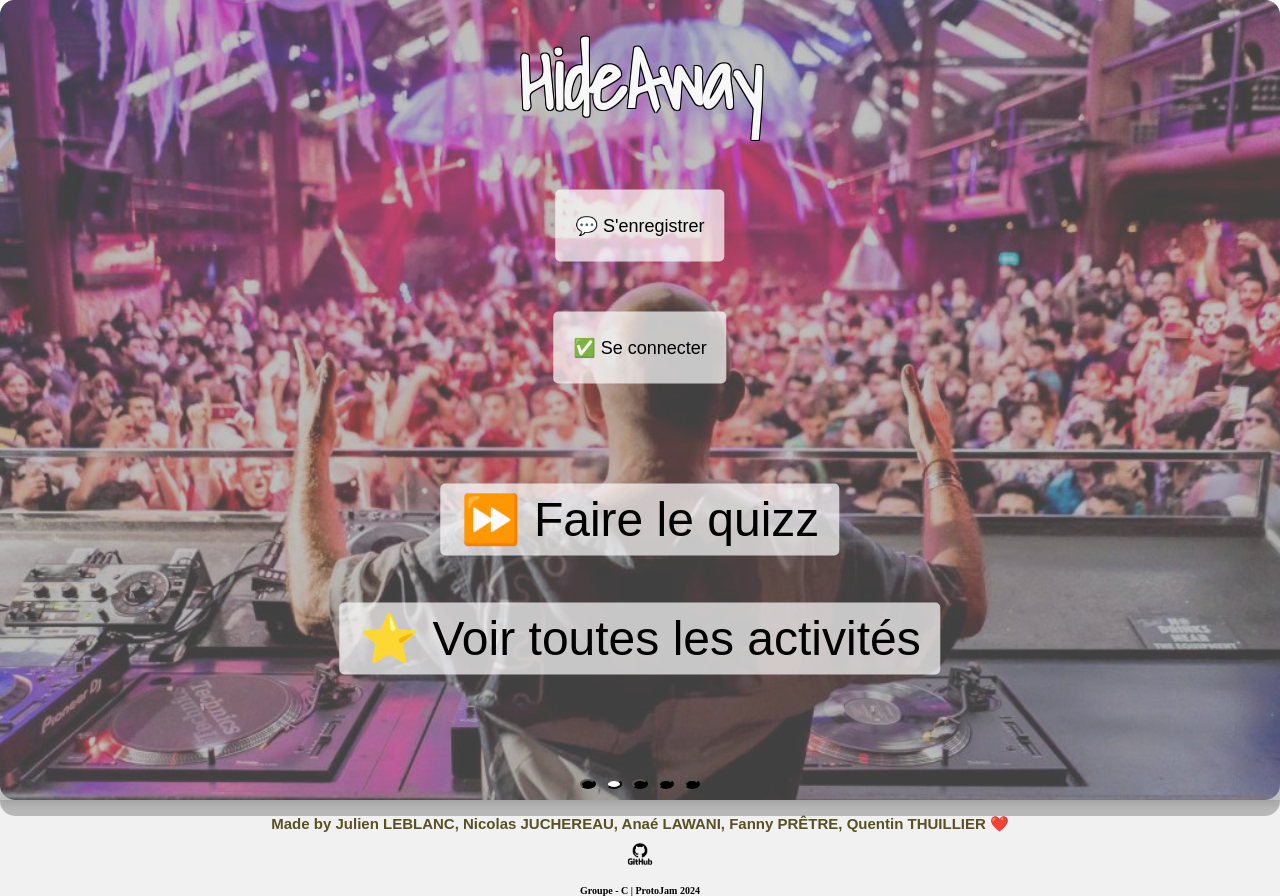
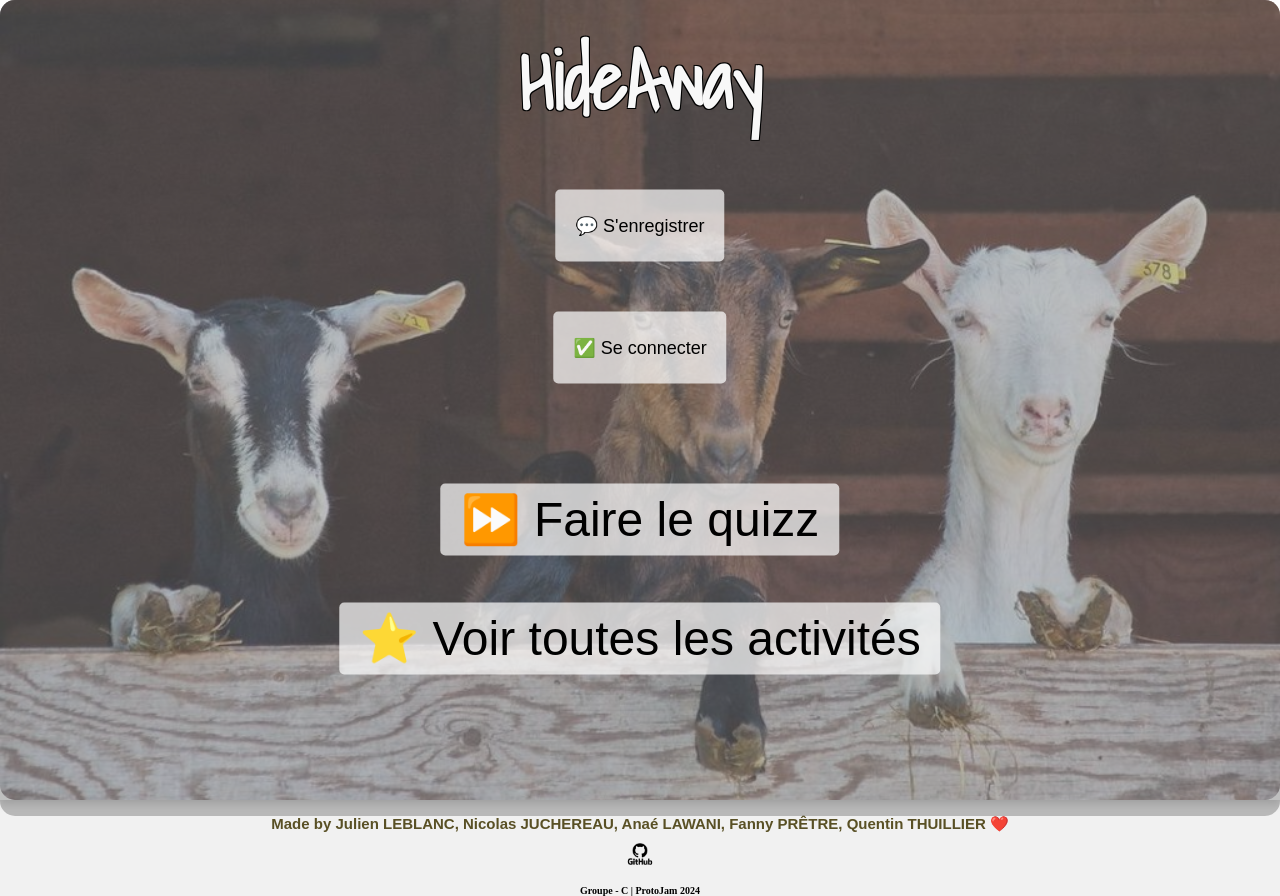
Before and after one commit to WildCodeSchool-2024-02/HideAway, a React (Vite) app in the folder client/: page / in a window 1280 px wide. Built offline with nearby package versions, Linux system fonts and the light colour scheme; a web font is replaced by a local one.

Commit message:
Modify slider for a fix wallpaper on the home page

```diff
--- a/client/src/pages/Home.jsx
+++ b/client/src/pages/Home.jsx
@@ -1,56 +1,11 @@
 import "./styles/home.css";
 import { Link } from "react-router-dom";
 
-import { useState, useEffect } from "react";
 import Footer from "../components/Footer";
-
-import parachute from "../assets/images/parachute.jpg";
+import chevre from "../assets/images/chevre.jpg";
 
 export default function Home() {
-  const [currentSlide, setCurrentSlide] = useState(0);
 
-  const slides = [
-    { URL: {parachute}, alt: "Parachute" },
-    { src: "/src/assets/images/ibiza.jpg", alt: "soirée de ouf" },
-    { src: "/src/assets/images/chevre.jpg", alt: "Des jolies chèvres" },
-    { src: "/src/assets/images/fabrication.jpg", alt: "travaux manuel" },
-    { src: "/src/assets/images/jetski.jpg", alt: "jetski" },
-  ];
-
-  const nextSlide = () => {
-    setCurrentSlide((prevIndex) =>
-      prevIndex === slides.length - 1 ? 0 : prevIndex + 1
-    );
-  };
-
-  const handleDotClick = (index) => {
-    setCurrentSlide(index);
-  };
-
-  const handleKeyDown = (event) => {
-    if (event.key === "Enter" || event.key === " ") {
-      event.preventDefault();
-      handleDotClick(currentSlide);
-    } else if (event.key === "ArrowLeft") {
-      event.preventDefault();
-      setCurrentSlide((prevIndex) =>
-        prevIndex === 0 ? slides.length - 1 : prevIndex - 1
-      );
-    } else if (event.key === "ArrowRight") {
-      event.preventDefault();
-      setCurrentSlide((prevIndex) =>
-        prevIndex === slides.length - 1 ? 0 : prevIndex + 1
-      );
-    }
-  };
-
-  useEffect(() => {
-    const interval = setInterval(() => {
-      nextSlide();
-    }, 5000);
-
-    return () => clearInterval(interval);
-  });
 
   return (
     <div>
@@ -59,23 +14,10 @@ export default function Home() {
             <h1 className="page-title"> HideAway</h1>
             <div className="carousel">
               <img
-                src={slides[currentSlide].src}
-                alt={slides[currentSlide].alt}
+                src={chevre}
+                alt="bg"
                 className="imgparachute"
               />
-            </div>
-            <div className="carousel-dots">
-              {slides.map((_, index) => (
-                <button
-                  key={[index]}
-                  className={`dot ${index === currentSlide ? "active" : ""}`}
-                  onClick={() => handleDotClick(index)}
-                  onKeyDown={handleKeyDown}
-                  tabIndex={0}
-                  aria-label={`Slide ${index + 1}`}
-                  type="button"
-                />
-              ))}
             </div>
           </div>
           <ul className="all-buttons">
```
